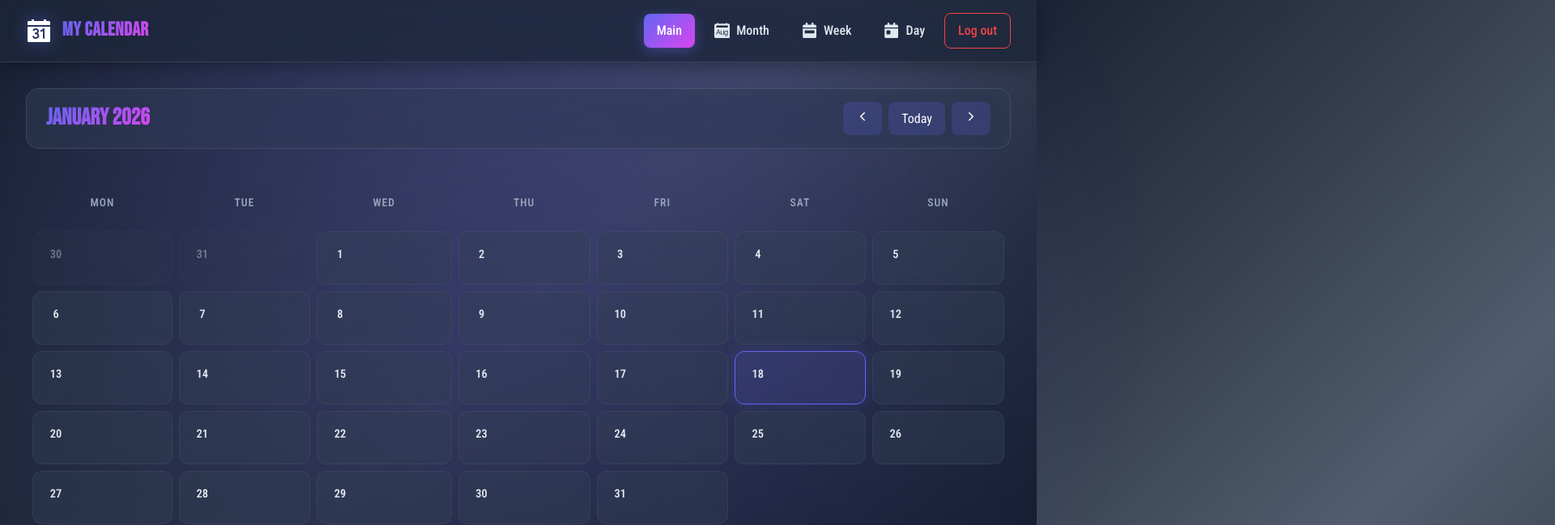
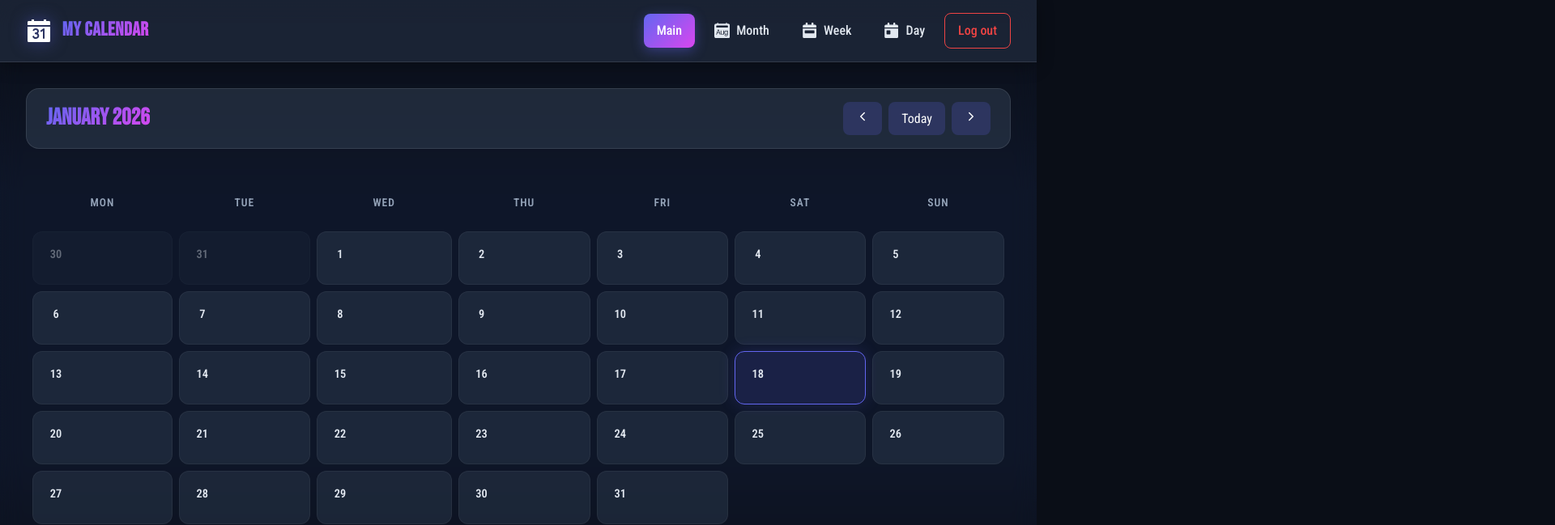
Before and after one commit to Wertoquri/calendar, a React (Vite) app: page / in a window 1280 px wide. Shown: the top 649 px of the page at 81% size, 1920 px wide, since content can reach past the window. Built offline with nearby package versions, Linux system fonts and the light colour scheme.

Commit message:
style: remove parallax and darken background

```diff
--- a/src/styles/generalStyles.scss
+++ b/src/styles/generalStyles.scss
@@ -9,67 +9,20 @@
 body {
     background:
         linear-gradient(
-            135deg,
-            rgba(15, 23, 42, 0.95) 0%,
-            rgba(30, 41, 59, 0.9) 25%,
-            rgba(51, 65, 85, 0.85) 50%,
-            rgba(30, 41, 59, 0.9) 75%,
-            rgba(15, 23, 42, 0.95) 100%
+            180deg,
+            rgba(10, 14, 23, 0.98) 0%,
+            rgba(15, 23, 42, 0.95) 30%,
+            rgba(15, 23, 42, 0.92) 70%,
+            rgba(10, 14, 23, 0.98) 100%
         );
     background-attachment: fixed;
-    backdrop-filter: blur(20px);
+    background-color: #0a0e17;
+    backdrop-filter: blur(15px);
     color: colors.$text-100;
     font-family: 'text', sans-serif;
     min-height: 100vh;
     overflow-x: hidden;
     position: relative;
-}
-
-// Animated gradient background layers
-body::before {
-    content: '';
-    position: fixed;
-    top: -50%;
-    left: -50%;
-    width: 200%;
-    height: 200%;
-    background: radial-gradient(
-        circle at 50% 50%,
-        rgba(99, 102, 241, 0.15) 0%,
-        transparent 50%
-    );
-    animation: float 20s ease-in-out infinite;
-    pointer-events: none;
-    z-index: -1;
-}
-
-body::after {
-    content: '';
-    position: fixed;
-    top: -50%;
-    right: -50%;
-    width: 200%;
-    height: 200%;
-    background: radial-gradient(
-        circle at 50% 50%,
-        rgba(139, 92, 246, 0.1) 0%,
-        transparent 50%
-    );
-    animation: float 25s ease-in-out infinite reverse;
-    pointer-events: none;
-    z-index: -1;
-}
-
-@keyframes float {
-    0%, 100% {
-        transform: translate(0, 0) rotate(0deg);
-    }
-    33% {
-        transform: translate(30px, -50px) rotate(120deg);
-    }
-    66% {
-        transform: translate(-20px, 30px) rotate(240deg);
-    }
 }
 
 #root {
@@ -78,25 +31,6 @@ body::after {
     min-height: 100vh;
     position: relative;
     z-index: 1;
-}
-
-// Main content background overlay
-#root::before {
-    content: '';
-    position: fixed;
-    top: 0;
-    left: 0;
-    width: 100%;
-    height: 100%;
-    background: linear-gradient(
-        180deg,
-        rgba(15, 23, 42, 0.3) 0%,
-        rgba(15, 23, 42, 0.5) 50%,
-        rgba(15, 23, 42, 0.7) 100%
-    );
-    backdrop-filter: blur(10px);
-    pointer-events: none;
-    z-index: -1;
 }
 
 // Modern Floating Action Button
```
